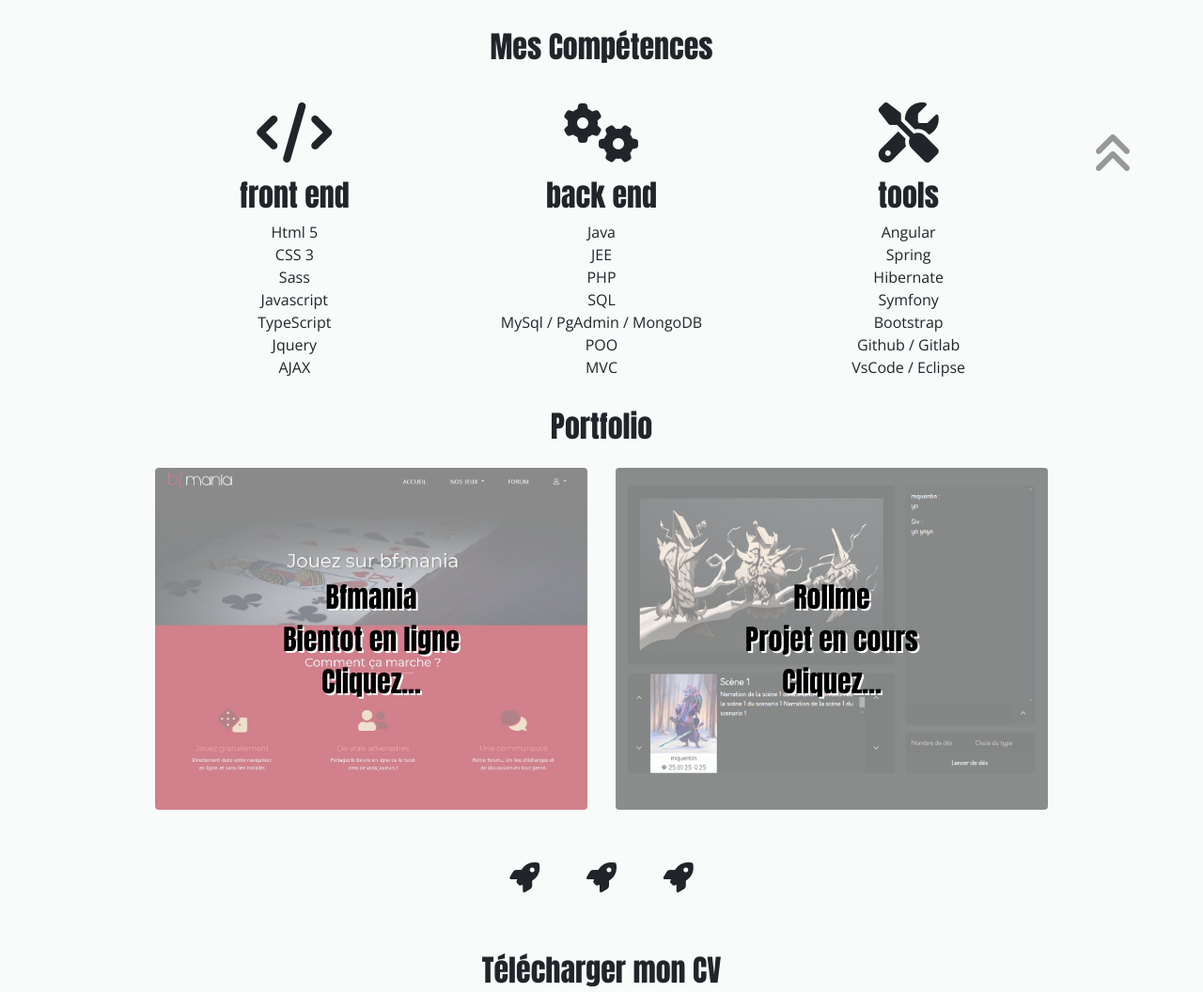
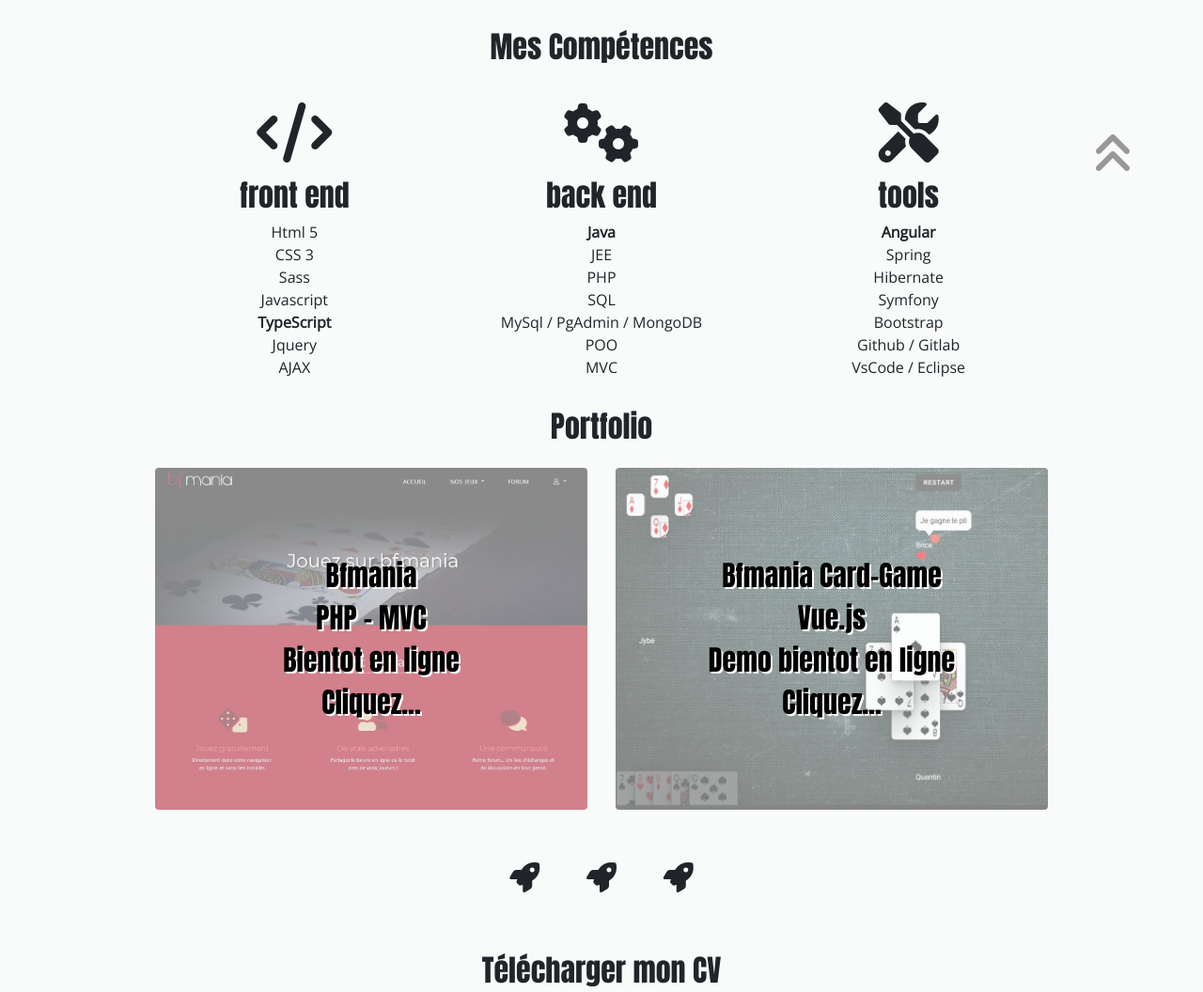
Before and after one commit to quentinmoneger/quentinmoneger.fr, a PHP site: page / in a window 1280 px wide. Shown: the part 549-1605 px from the top of the page at 94% size. Run offline with PHP 8.4, Linux system fonts and the light colour scheme; some libraries are stand-ins or nearby versions.

Commit message:
update content

```diff
--- a/template/footer.html.php
+++ b/template/footer.html.php
@@ -7,7 +7,7 @@
         </div>
         <div class="pr-3">
             <a href="https://github.com/quentinmoneger/" target="_blank"><i class="fab fa-github fa-2x"></i></a>
-            <a href="https://www.linkedin.com/in/moneger-quentin-4004691a1/" target="_blank"><i class="fab fa-linkedin fa-2x"></i></a>
+            <a href="https://www.linkedin.com/in/quentin-moneger-4004691a1/" target="_blank"><i class="fab fa-linkedin fa-2x"></i></a>
         </div>
     </div>
 </footer>
--- a/template/home.html.php
+++ b/template/home.html.php
@@ -74,7 +74,7 @@
                     CSS 3<br>
                     Sass <br>
                     Javascript <br>
-                    TypeScript <br>
+                    <span class="font-weight-bold">TypeScript</span> <br>
                     Jquery <br>
                     AJAX <br>
                 </p>
@@ -83,7 +83,7 @@
                 <i class="fas fa-cogs fa-4x mb-3"></i>
                 <h2 class="anton">back end</h2>
                 <p class="opensans">
-                    Java <br>
+                    <span class="font-weight-bold">Java</span><br>
                     JEE <br>
                     PHP <br>
                     SQL <br>
@@ -96,7 +96,7 @@
                 <i class="fas fa-tools fa-4x mb-3"></i>
                 <h2 class="anton">tools</h2>
                 <p class="opensans">
-                    Angular <br>
+                    <span class="font-weight-bold">Angular</span> <br>
                     Spring <br>
                     Hibernate <br>
                     Symfony <br>
@@ -114,18 +114,20 @@
             <a class="col-12 col-md-6 mb-2 portfolio" data-toggle="modal" data-target="#bfmaniaModal">
                 <div class="portfolio-text anton">
                     Bfmania<br>
+                    PHP - MVC <br>
                     Bientot en ligne<br>
                     Cliquez...
                 </div>
                 <img class="w-100 rounded portfolio-img" src="assets/img/carousel-home/bfmania_view.jpg" alt="BFmania">
             </a>
-            <a class="col-12 col-md-6 mb-2 portfolio" data-toggle="modal" data-target="#rollmeModal">
+            <a class="col-12 col-md-6 mb-2 portfolio" data-toggle="modal" data-target="#card-gameModal">
                 <div class="portfolio-text anton">
-                    Rollme<br>
-                    Projet en cours<br>
+                    Bfmania Card-Game<br>
+                    Vue.js <br>
+                    Demo bientot en ligne<br>
                     Cliquez...
                 </div>
-                <img class="w-100 rounded portfolio-img" src="assets/img/carousel-home/rollme_view.png" alt="Rollme">
+                <img class="w-100 rounded portfolio-img" src="assets/img/carousel-home/cards_view.jpg" alt="cards_game">
             </a>
         </div>
         <!-- Partie Download CV -->
@@ -135,7 +137,7 @@
             <i class="fas fa-rocket fa-2x col-3 col-sm-2 col-lg-1"></i>
         </div>
         <div class="download row justify-content-center text-center">
-            <a href="assets/download/CV_Dev_Web_Moneger_Quentin.pdf" class="col-8 col-sm-6 col-md-4 anton  my-3" download>
+            <a href="assets/download/CV_Dev_Moneger_Quentin.pdf" class="col-8 col-sm-6 col-md-4 anton  my-3" download>
                 <h6 class="h2">Télécharger mon CV</h6>
                 <i class="fas fa-download fa-5x"></i>
             </a>
@@ -147,7 +149,7 @@
         </div>
         <!-- Partie Info -->
         <div class="link row text-center anton justify-content-center">
-            <a class="col-5 col-md-3 p-0" href="https://www.linkedin.com/in/moneger-quentin-4004691a1/" target="_blank">
+            <a class="col-5 col-md-3 p-0" href="https://www.linkedin.com/in/quentin-moneger-4004691a1/" target="_blank">
                 <i class="fab fa-linkedin link-icon"></i>
                 <h6 class="mb-0">me suivre sur</h6>
                 <h4 class="mb-0">LINKEDIN</h4>
--- a/template/index.html.php
+++ b/template/index.html.php
@@ -269,77 +269,96 @@
         </div>
     </div>
 </div>
-<div class="modal fade" id="rollmeModal" tabindex="-1" role="dialog" aria-labelledby="basicModal" aria-hidden="true">
+<div class="modal fade" id="card-gameModal" tabindex="-1" role="dialog" aria-labelledby="basicModal" aria-hidden="true">
     <div class="modal-dialog modal-dialog-portfolio">
         <div class="modal-content">
             <div class="modal-body">
                 <!-- carousel -->
-                <div id='carouselrollme' class='carousel slide' data-interval="false">
+                <div id='carouselcard-game' class='carousel slide' data-interval="false">
                     <div class='carousel-inner'>
                         <div class='carousel-item active'>
-                            <img class='img-size d-flex m-auto' src='assets/img/home/portfolio/rollme/1.jpg' alt='Rollme slide 1' />
+                            <img class='img-size d-flex m-auto' src='assets/img/home/portfolio/card-game/1.jpg' alt='card-game slide 1' />
                             <div class="row text-center">
-                                <p class="col-12 m-0">Création d'un site de jeu de rôle en ligne!</p>
-                                <a  href="#" class="detail col-12 "data-toggle="collapse" data-target="#rollme1">Plus de détails ...</a>
+                                <p class="col-12 m-0">Création d'un site de carte en ligne!</p>
+                                <!-- <a  href="#" class="detail col-12 "data-toggle="collapse" data-target="#card-game1">Plus de détails ...</a> -->
                             </div>
-                            <div class="collapse mt-3 row justify-content-center opensans" id="rollme1">
+                            <div class="collapse mt-3 row justify-content-center opensans" id="card-game1">
                                 <div class="card card-body text-center">
-                                <p>Utilisation du Framework Symfony.<br>
-                                    Réalisation d'un salon avec un chat<br>
-                                    Utilisation de l'API Rolz pour les lancer de dés.
                                 </div>
                             </div>
                         </div>
                         <div class='carousel-item'>
-                            <img class='img-size d-flex m-auto' src='assets/img/home/portfolio/rollme/2.jpg' alt='Rollme slide 2' />
+                            <img class='img-size d-flex m-auto' src='assets/img/home/portfolio/card-game/2.jpg' alt='card-game slide 2' />
                             <!-- <div class="row">
-                                <a href="#" class="detail col-12 text-center" data-toggle="collapse" data-target="#rollme2">Plus de détails ...</a>
+                                <a href="#" class="detail col-12 text-center" data-toggle="collapse" data-target="#card-game2">Plus de détails ...</a>
                             </div>
-                            <div class="collapse mt-3 row justify-content-center opensans" id="rollme2">
+                            <div class="collapse mt-3 row justify-content-center opensans" id="card-game2">
                                 <div class="card card-body ">
-                                    <p>Texte rollme</p>
+                                    <p>Texte card-game</p>
                                 </div>
                             </div> -->
                         </div>
                         <div class='carousel-item'>
-                            <img class='img-size d-flex m-auto' src='assets/img/home/portfolio/rollme/3.jpg' alt='Rollme slide 3' />
+                            <img class='img-size d-flex m-auto' src='assets/img/home/portfolio/card-game/3.jpg' alt='card-game slide 3' />
                             <!-- <div class="row">
-                                <a href="#" class="detail col-12 text-center" data-toggle="collapse" data-target="#rollme3">Plus de détails ...</a>
+                                <a href="#" class="detail col-12 text-center" data-toggle="collapse" data-target="#card-game3">Plus de détails ...</a>
                             </div>
-                            <div class="collapse mt-3 row justify-content-center opensans" id="rollme3">
+                            <div class="collapse mt-3 row justify-content-center opensans" id="card-game3">
                                 <div class="card card-body ">
-                                    <p>Texte rollme</p>
+                                    <p>Texte card-game</p>
                                 </div>
                             </div> -->
                         </div>
                         <div class='carousel-item'>
-                            <img class='img-size d-flex m-auto' src='assets/img/home/portfolio/rollme/4.jpg' alt='Rollme slide 4' />
+                            <img class='img-size d-flex m-auto' src='assets/img/home/portfolio/card-game/4.jpg' alt='card-game slide 4' />
                             <!-- <div class="row">
-                                <a href="#" class="detail col-12 text-center" data-toggle="collapse" data-target="#rollme4">Plus de détails ...</a>
+                                <a href="#" class="detail col-12 text-center" data-toggle="collapse" data-target="#card-game4">Plus de détails ...</a>
                             </div>
-                            <div class="collapse mt-3 row justify-content-center opensans" id="rollme4">
+                            <div class="collapse mt-3 row justify-content-center opensans" id="card-game4">
                                 <div class="card card-body ">
-                                    <p>Texte rollme</p>
+                                    <p>Texte card-game</p>
                                 </div>
                             </div> -->
                         </div>
                         <div class='carousel-item'>
-                            <img class='img-size d-flex m-auto' src='assets/img/home/portfolio/rollme/5.jpg' alt='Rollme slide 5' />
+                            <img class='img-size d-flex m-auto' src='assets/img/home/portfolio/card-game/5.jpg' alt='card-game slide 5' />
                             <!-- <div class="row">
-                                <a href="#" class="detail col-12 text-center" data-toggle="collapse" data-target="#rollme5">Plus de détails ...</a>
+                                <a href="#" class="detail col-12 text-center" data-toggle="collapse" data-target="#card-game5">Plus de détails ...</a>
                             </div>
-                            <div class="collapse mt-3 row justify-content-center opensans" id="rollme5">
+                            <div class="collapse mt-3 row justify-content-center opensans" id="card-game5">
                                 <div class="card card-body ">
-                                    <p>Texte rollme</p>
+                                    <p>Texte card-game</p>
+                                </div>
+                            </div> -->
+                        </div>
+                        <div class='carousel-item'>
+                            <img class='img-size d-flex m-auto' src='assets/img/home/portfolio/card-game/6.jpg' alt='card-game slide 6' />
+                            <!-- <div class="row">
+                                <a href="#" class="detail col-12 text-center" data-toggle="collapse" data-target="#card-game5">Plus de détails ...</a>
+                            </div>
+                            <div class="collapse mt-3 row justify-content-center opensans" id="card-game5">
+                                <div class="card card-body ">
+                                    <p>Texte card-game</p>
+                                </div>
+                            </div> -->
+                        </div>
+                        <div class='carousel-item'>
+                            <img class='img-size d-flex m-auto' src='assets/img/home/portfolio/card-game/7.jpg' alt='card-game slide 7' />
+                            <!-- <div class="row">
+                                <a href="#" class="detail col-12 text-center" data-toggle="collapse" data-target="#card-game5">Plus de détails ...</a>
+                            </div>
+                            <div class="collapse mt-3 row justify-content-center opensans" id="card-game5">
+                                <div class="card card-body ">
+                                    <p>Texte card-game</p>
                                 </div>
                             </div> -->
                         </div>
                     </div>
-                    <a class='carousel-control-prev' href='#carouselrollme' role='button' data-slide='prev'>
+                    <a class='carousel-control-prev' href='#carouselcard-game' role='button' data-slide='prev'>
                         <i class="fas fa-chevron-left"></i>
 
                     </a>
-                    <a class='carousel-control-next' href='#carouselrollme' role='button' data-slide='next'>
+                    <a class='carousel-control-next' href='#carouselcard-game' role='button' data-slide='next'>
                         <i class="fas fa-chevron-right"></i>
 
                     </a>
```
Also changed, not shown: assets/img/carousel-home/cards_view.jpg (added), assets/img/carousel-home/rollme_view.png (deleted), assets/img/home/portfolio/card-game/1.jpg (added), assets/img/home/portfolio/card-game/2.jpg (added), assets/img/home/portfolio/card-game/3.jpg (added), assets/img/home/portfolio/card-game/4.jpg (added), assets/img/home/portfolio/card-game/5.jpg (added), assets/img/home/portfolio/card-game/6.jpg (added), assets/img/home/portfolio/card-game/7.jpg (added), assets/img/home/portfolio/rollme/1.jpg (deleted), assets/img/home/portfolio/rollme/2.jpg (deleted), assets/img/home/portfolio/rollme/3.jpg (deleted), assets/img/home/portfolio/rollme/4.jpg (deleted), assets/img/home/portfolio/rollme/5.jpg (deleted), 3 other files.
